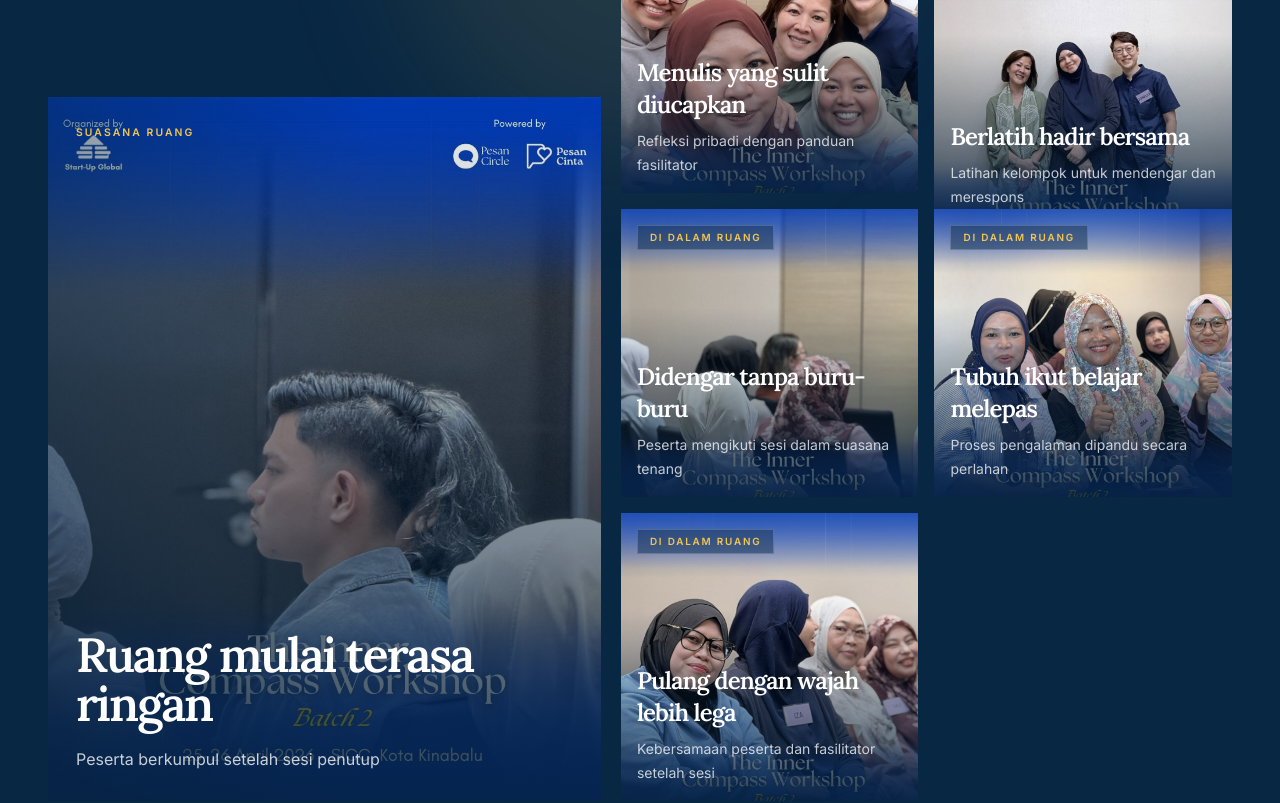
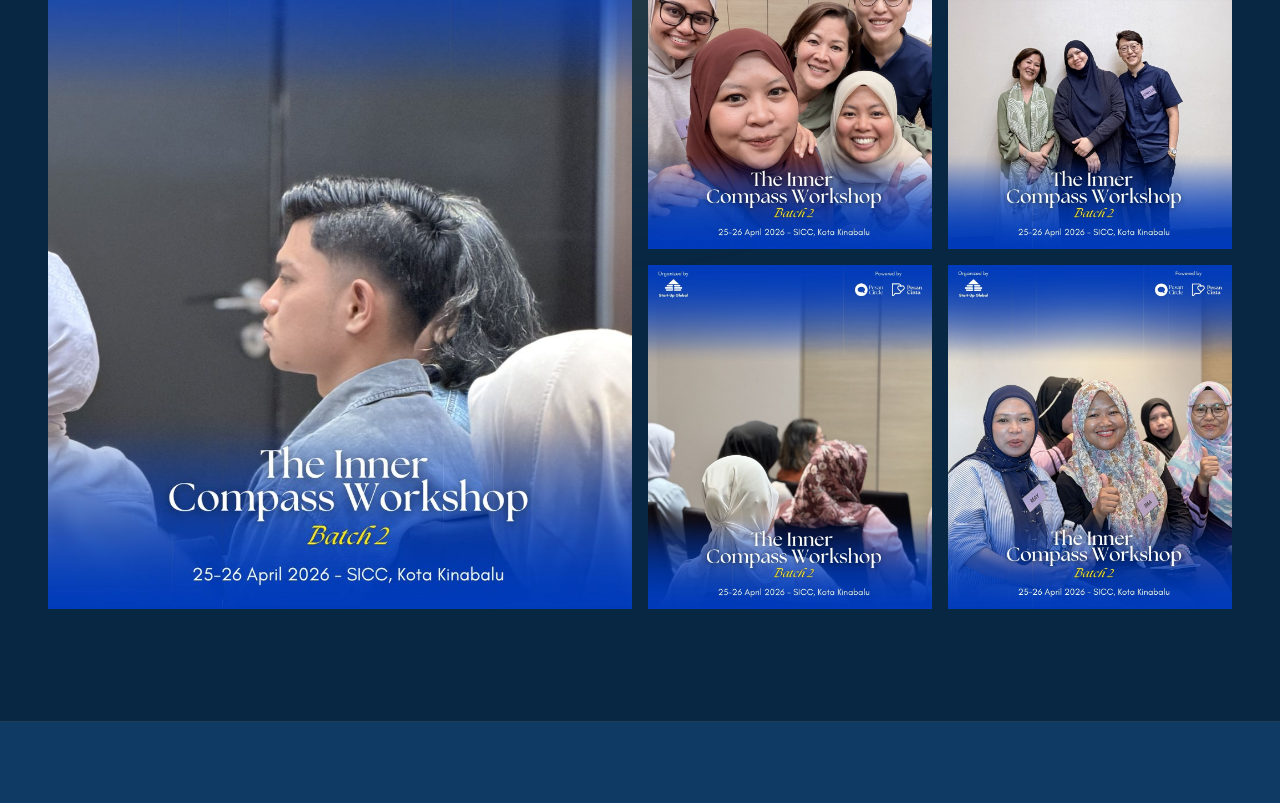
Before and after one commit to zhorahmatt/pesancinta.my, a React (Vite) app: page / in a window 1280 px wide. Shown: the part 2640-3443 px from the top of the page. Built offline with nearby package versions, Linux system fonts and the light colour scheme.

Commit message:
update photo gallery

```diff
--- a/src/components/PhotoProof.tsx
+++ b/src/components/PhotoProof.tsx
@@ -1,9 +1,14 @@
 import { proofPhotos } from '../content/landing';
 
+const photoLayouts = [
+  'sm:col-span-2 lg:col-span-6 lg:row-span-2 min-h-[30rem] sm:min-h-[36rem] lg:min-h-[44rem]',
+  'lg:col-span-3 min-h-72 sm:min-h-80 lg:min-h-[21.5rem]',
+  'lg:col-span-3 min-h-72 sm:min-h-80 lg:min-h-[21.5rem]',
+  'lg:col-span-3 min-h-72 sm:min-h-80 lg:min-h-[21.5rem]',
+  'lg:col-span-3 min-h-72 sm:min-h-80 lg:min-h-[21.5rem]',
+];
+
 export function PhotoProof() {
-  const featuredPhoto = proofPhotos[0];
-  const activityPhotos = proofPhotos.slice(1);
-
   return (
     <section className="relative isolate overflow-hidden border-y border-white/10 bg-page-deep px-5 py-18 sm:px-8 sm:py-24 lg:px-12 lg:py-28">
       <div className="absolute left-1/2 top-24 -z-10 h-[30rem] w-[30rem] -translate-x-1/2 rounded-full bg-accent/10 blur-3xl" aria-hidden="true" />
@@ -19,34 +24,12 @@ export function PhotoProof() {
           </p>
         </div>
 
-        <div className="mt-14 grid gap-5 lg:grid-cols-[0.95fr_1.05fr] lg:items-end">
-          <figure className="group relative min-h-[31rem] overflow-hidden bg-page sm:min-h-[38rem] lg:min-h-[44rem]">
-            <img className="absolute inset-0 h-full w-full object-cover transition-transform duration-700 group-hover:scale-[1.03]" src={featuredPhoto.src} alt={featuredPhoto.alt} loading="lazy" />
-            <div className="absolute inset-0 bg-[linear-gradient(180deg,rgb(7_31_54_/_0.06),rgb(7_31_54_/_0.82)),linear-gradient(90deg,rgb(8_39_67_/_0.42),transparent_58%)]" aria-hidden="true" />
-            <figcaption className="relative flex h-full min-h-[31rem] flex-col justify-between p-5 sm:min-h-[38rem] sm:p-7 lg:min-h-[44rem]">
-              <span className="w-fit text-[0.65rem] font-semibold uppercase tracking-[0.2em] text-accent">Suasana Ruang</span>
-              <div className="max-w-lg">
-                <p className="font-serif text-3xl font-semibold leading-[1.02] tracking-[-0.045em] text-primary sm:text-5xl">{featuredPhoto.title}</p>
-                <p className="mt-4 max-w-md text-base leading-7 text-primary/78">{featuredPhoto.alt}</p>
-              </div>
-            </figcaption>
-          </figure>
-
-          <div className="grid gap-4 sm:grid-cols-2">
-            {activityPhotos.map((photo, index) => (
-              <figure key={`${photo.title}-${index}`} className={index === 1 ? 'group relative min-h-72 overflow-hidden bg-page sm:translate-y-8' : 'group relative min-h-72 overflow-hidden bg-page'}>
-                <img className="absolute inset-0 h-full w-full object-cover transition-transform duration-700 group-hover:scale-[1.04]" src={photo.src} alt={photo.alt} loading="lazy" />
-                <div className="absolute inset-0 bg-[linear-gradient(180deg,transparent_34%,rgb(7_31_54_/_0.86))]" aria-hidden="true" />
-                <figcaption className="relative flex h-full min-h-72 flex-col justify-between p-4">
-                  <span className="w-fit border border-white/18 bg-page-deep/45 px-3 py-1 text-[0.62rem] font-semibold uppercase tracking-[0.18em] text-accent backdrop-blur">Di Dalam Ruang</span>
-                  <div>
-                    <p className="font-serif text-2xl font-semibold tracking-[-0.04em] text-primary">{photo.title}</p>
-                    <p className="mt-2 text-sm leading-6 text-primary/76">{photo.alt}</p>
-                  </div>
-                </figcaption>
-              </figure>
-            ))}
-          </div>
+        <div className="mt-14 grid gap-4 sm:grid-cols-2 lg:grid-cols-12 lg:auto-rows-fr">
+          {proofPhotos.map((photo, index) => (
+            <figure key={photo.src} className={`group relative overflow-hidden bg-page ${photoLayouts[index]}`}>
+              <img className="absolute inset-0 h-full w-full object-cover transition-transform duration-700 group-hover:scale-[1.03]" src={photo.src} alt="" loading="lazy" />
+            </figure>
+          ))}
         </div>
       </div>
     </section>
--- a/src/content/landing.ts
+++ b/src/content/landing.ts
@@ -74,36 +74,11 @@ export const trainers = [
 ] as const;
 
 export const proofPhotos = [
-  {
-    title: 'Ruang mulai terasa ringan',
-    alt: 'Peserta berkumpul setelah sesi penutup',
-    src: '/WhatsApp Image 2026-05-06 at 22.12.42.jpeg',
-  },
-  {
-    title: 'Menulis yang sulit diucapkan',
-    alt: 'Refleksi pribadi dengan panduan fasilitator',
-    src: '/WhatsApp Image 2026-05-06 at 22.12.39.jpeg',
-  },
-  {
-    title: 'Berlatih hadir bersama',
-    alt: 'Latihan kelompok untuk mendengar dan merespons',
-    src: '/WhatsApp Image 2026-05-06 at 22.12.40.jpeg',
-  },
-  {
-    title: 'Didengar tanpa buru-buru',
-    alt: 'Peserta mengikuti sesi dalam suasana tenang',
-    src: '/WhatsApp Image 2026-05-06 at 22.12.41.jpeg',
-  },
-  {
-    title: 'Tubuh ikut belajar melepas',
-    alt: 'Proses pengalaman dipandu secara perlahan',
-    src: '/WhatsApp Image 2026-05-06 at 22.12.44.jpeg',
-  },
-  {
-    title: 'Pulang dengan wajah lebih lega',
-    alt: 'Kebersamaan peserta dan fasilitator setelah sesi',
-    src: '/WhatsApp Image 2026-05-06 at 22.12.45.jpeg',
-  },
+  { src: '/WhatsApp Image 2026-05-06 at 22.12.42.jpeg' },
+  { src: '/WhatsApp Image 2026-05-06 at 22.12.39.jpeg' },
+  { src: '/WhatsApp Image 2026-05-06 at 22.12.40.jpeg' },
+  { src: '/WhatsApp Image 2026-05-06 at 22.12.41.jpeg' },
+  { src: '/WhatsApp Image 2026-05-06 at 22.12.44.jpeg' },
 ] as const;
 
 export const investmentText = 'Investment diinformasikan via WhatsApp';
```
